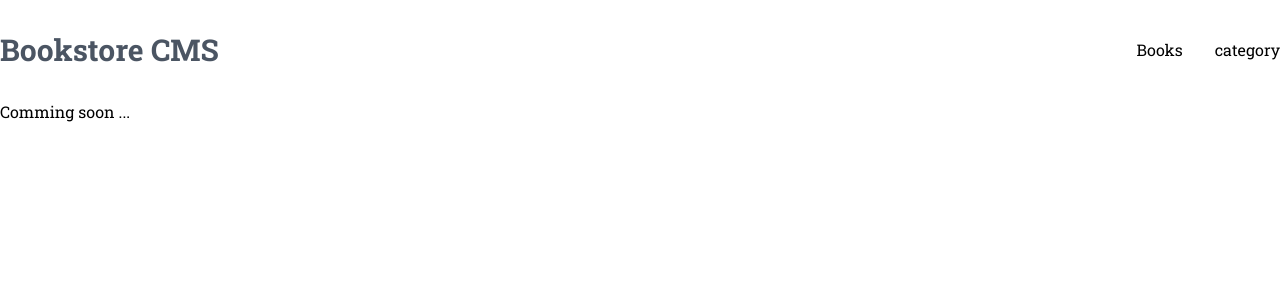
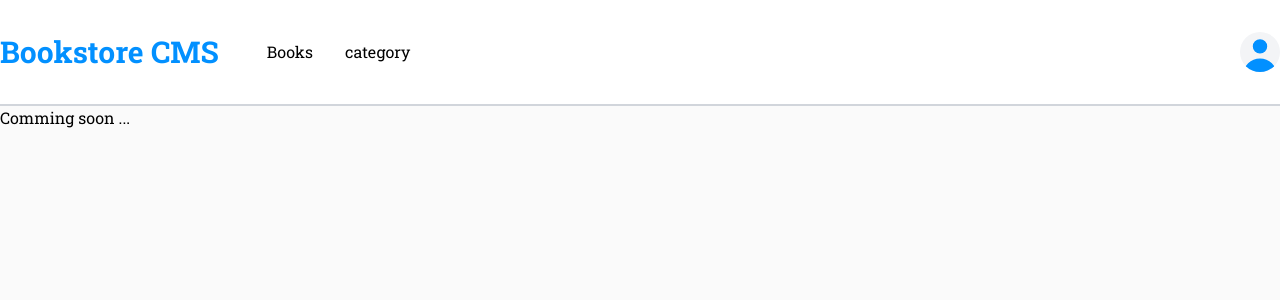
Before and after one commit to yusufobr/book-store, a React (Create React App) app: page /categories in a window 1280 px wide. Shown: the top 300 px of the page. Built offline with nearby package versions, Linux system fonts and the light colour scheme; no server answers.

Commit message:
style the Navbar component

```diff
--- a/src/components/Book.css
+++ b/src/components/Book.css
@@ -15,7 +15,7 @@
 }
 
 div[role="progressbar"] {
-  --size: 100px;
+  --size: 70px;
   --fg: #0090ff;
   --bg: #def;
   --pgPercentage: var(--value);
--- a/src/components/Book.js
+++ b/src/components/Book.js
@@ -14,8 +14,8 @@ export default function Book(props) {
   const progressNumber = Math.floor(Math.random() * 100) + 1;
 
   return (
-    <div className="py-8 px-6 flex justify-between my-4 border rounded-sm border-gray-300">
-
+    <div className="py-8 px-6 grid grid-cols-3 gap-32 my-4 border rounded-sm border-gray-300 bg-white">
+      <div className="col-span-2 flex justify-between">
         <div className="flex flex-col gap-1 capitalize">
           <span className="text-gray-500 font-semibold">{category}</span>
           <div className="flex flex-col">
@@ -36,8 +36,7 @@ export default function Book(props) {
             <span>edite</span>
           </div>
         </div>
-
-      <div id="thediv">
+        <div id="thediv" className="mr-16">
           <div
             role="progressbar"
             aria-valuenow="65"
@@ -56,10 +55,17 @@ export default function Book(props) {
             <span className="completed">Completed</span>
           </div>
         </div>
-      <div className="flex flex-col gap-2 mr-[8rem]">
+      </div>
+
+      <div className="flex flex-col gap-2">
         <span className="text-gray-300 uppercase">current chapter</span>
         <span className="capitalize text-2xl font-light">chapter 17</span>
-        <button className="text-white font-light uppercase mt-6 py-2 px-6 w-[13rem] bg-[#0290ff]" type="button">update progress</button>
+        <button
+          className="text-white font-light rounded uppercase mt-6 py-2 px-6 w-[13rem] bg-[#0290ff]"
+          type="button"
+        >
+          update progress
+        </button>
       </div>
     </div>
   );
--- a/src/components/Books.js
+++ b/src/components/Books.js
@@ -19,6 +19,8 @@ export default function Books() {
           />
         ))}
       </div>
+      <hr />
+      <h2 className="text-gray-400 text-xl font-bold uppercase">add new book</h2>
       <AddBook />
     </div>
   );
--- a/src/components/Navbar.js
+++ b/src/components/Navbar.js
@@ -3,8 +3,10 @@ import { NavLink, Link } from 'react-router-dom';
 
 export default function Navbar() {
   return (
+    <div className="bg-white border-b-2 border-gray-300">
       <div className="flex justify-between items-center container mx-auto py-8">
-      <div className="text-3xl text-gray-600 capitalize font-bold">
+        <div className="flex justify-between items-center gap-12">
+          <div className="text-3xl capitalize font-bold text-[#0290ff]">
             <Link to="/">Bookstore CMS</Link>
           </div>
           <nav className="flex gap-8">
@@ -12,5 +14,21 @@ export default function Navbar() {
             <NavLink to="/categories">category</NavLink>
           </nav>
         </div>
+        <div className="relative w-10 h-10 overflow-hidden bg-gray-100 rounded-full dark:bg-gray-600">
+          <svg
+            className="absolute w-12 h-12 text-[#0290ff] -left-1"
+            fill="currentColor"
+            viewBox="0 0 20 20"
+            xmlns="http://www.w3.org/2000/svg"
+          >
+            <path
+              fillRule="evenodd"
+              d="M10 9a3 3 0 100-6 3 3 0 000 6zm-7 9a7 7 0 1114 0H3z"
+              clipRule="evenodd"
+            />
+          </svg>
+        </div>
+      </div>
+    </div>
   );
 }
--- a/src/index.css
+++ b/src/index.css
@@ -1,6 +1,7 @@
 body {
   margin: 0;
   font-family: 'Roboto Slab', serif;
+  background-color: #fafafa;
 }
 
 code {
```
Also changed, not shown: src/assets/avatar.svg (added). Lines whose indentation alone changed are shown as unchanged.
